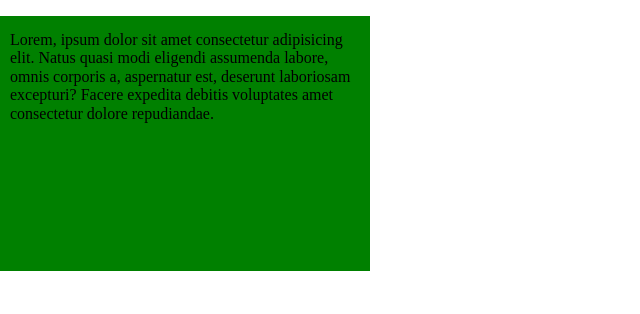
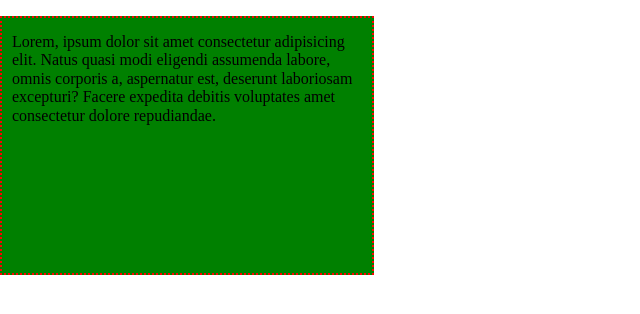
Before and after one commit to dillrofd/HW-11_, a plain HTML site: page hw.html in a window 1280 px wide. Shown: the whole page, without its empty margins (0-640 px from the left). Drawn offline with nearby package versions, Linux system fonts and the light colour scheme.

Commit message:
Update hw.css

```diff
--- a/hw.css
+++ b/hw.css
@@ -3,6 +3,6 @@
     height: 220px ;
     padding: 15px 10px 20px 10px ;
     margin-bottom: 30px;
-    border-radius: 2px dotted red;
+    border: 2px dotted red;
     background-color: green;
 }
```
